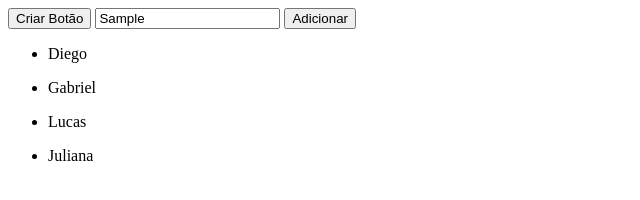
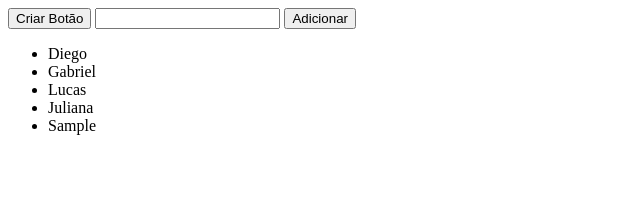
Before and after one commit to JulianaCristina/Cursos-Rocketseat, a plain HTML site: page JavaScript/Modulo 2/exercicio21.html in a window 1280 px wide. Both pictures are taken after typing "Sample" into the empty fields and a click on the button "Adicionar". Shown: the whole page, without its empty margins (0-640 px from the left). Drawn offline with Linux system fonts and the light colour scheme.

Commit message:
Exercises from modulo 2 - exercise 4 - JavaScript

```diff
--- a/JavaScript/Modulo 2/exercicio21.html
+++ b/JavaScript/Modulo 2/exercicio21.html
@@ -15,7 +15,7 @@
 <div id="app">
     <button id="criar">Criar Botão</button>
 
-    <input type="text" name="nome">
+    <input type="text" name="nome" id="nome">
     <button onClick="adicionar()">Adicionar</button>
 </div>
 
@@ -49,22 +49,33 @@
         return color;
     }
 
+    let ul = document.createElement("ul")
+
+    let container = document.querySelector("#app")
+
+    let input = document.getElementById("nome")
 
     var nomes = ["Diego", "Gabriel", "Lucas","Juliana"];
 
-    for (let nome of nomes){
-        let ul = document.createElement("ul")
+
+    for (let nome of nomes) {
+        adicionaItem(nome);
+    }
+
+    function adicionaItem(nome){
         let li = document.createElement("li")
         ul.appendChild(li)
-
-        let container = document.querySelector("#app")
         container.appendChild(ul)
-
         let conteudo = document.createTextNode(nome)
 
         li.appendChild(conteudo)
+    }
 
-    }
+   function adicionar(){
+        adicionaItem(input.value)
+
+       input.value = ""
+   }
 
 
 
```
